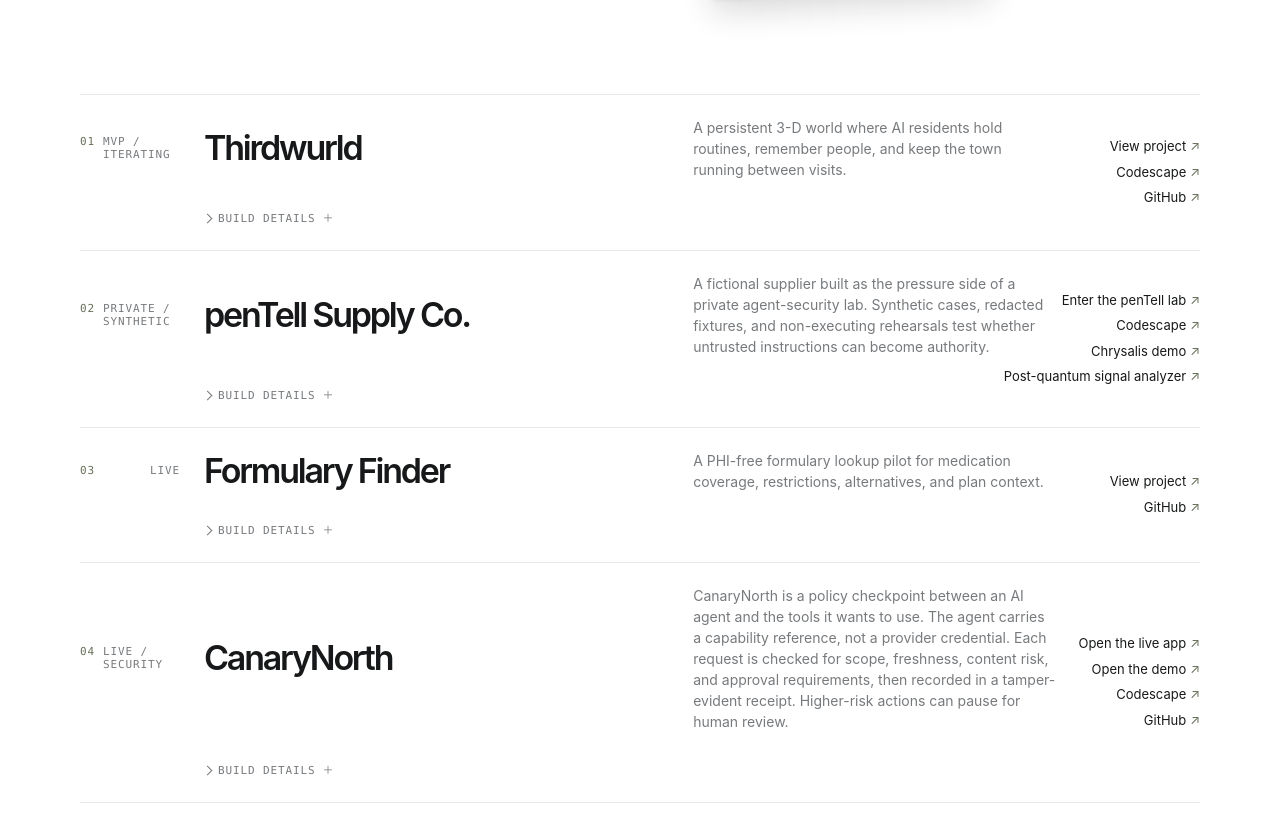
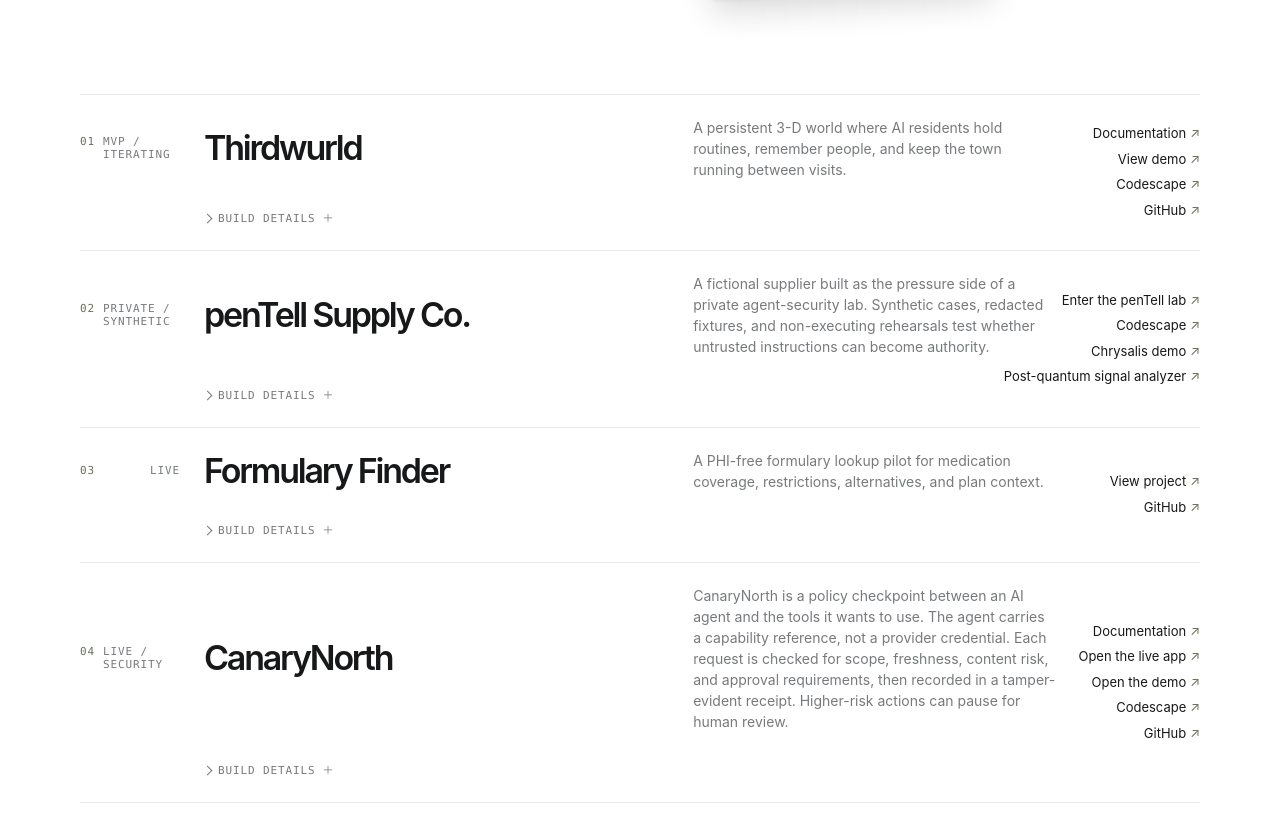
Before and after one commit to rishvaiyer/members-only, a plain HTML site: page index.html in a window 1280 px wide. Shown: the part 491-1313 px from the top of the page. Drawn offline with Linux system fonts and the light colour scheme.

Commit message:
Link project documentation from portfolio

```diff
--- a/index.html
+++ b/index.html
@@ -63,7 +63,8 @@
           <div class="project-tech" aria-label="Technologies used"><span>Three.js</span><span>React</span><span>Fastify</span><span>Postgres</span></div>
         </details>
         <div class="project-links project-links--stacked">
-          <a href="https://rishvaiyer.github.io/thirdwurld-public-demo/" target="_blank" rel="noopener">View project <span>↗</span></a>
+          <a href="https://thirdwurld-playground-production.up.railway.app/docs" target="_blank" rel="noopener">Documentation <span>↗</span></a>
+          <a href="https://rishvaiyer.github.io/thirdwurld-public-demo/" target="_blank" rel="noopener">View demo <span>↗</span></a>
           <a href="/demos/codescape/">Codescape <span>↗</span></a>
           <a href="https://github.com/rishvaiyer/thirdwurld-public-demo" target="_blank" rel="noopener">GitHub <span>↗</span></a>
         </div>
@@ -102,9 +103,10 @@
         <p>CanaryNorth is a policy checkpoint between an AI agent and the tools it wants to use. The agent carries a capability reference, not a provider credential. Each request is checked for scope, freshness, content risk, and approval requirements, then recorded in a tamper-evident receipt. Higher-risk actions can pause for human review.</p>
         <details class="project-details">
           <summary>Build details <span aria-hidden="true">＋</span></summary>
-          <div class="project-tech" aria-label="Technologies and verified scope"><span>115 active evaluator checks</span><span>Synthetic, target-free scope</span><span>Node.js</span><span>MCP</span><span>Policy as code</span><span>Postgres</span></div>
+          <div class="project-tech" aria-label="Technologies and verified scope"><span>Deny-by-default policy</span><span>Signed receipts</span><span>Synthetic, target-free scope</span><span>Node.js</span><span>MCP</span><span>Postgres</span></div>
         </details>
         <div class="project-links project-links--stacked">
+          <a href="https://context-seal-production.up.railway.app/learn.html" target="_blank" rel="noopener">Documentation <span>↗</span></a>
           <a href="https://context-seal-production.up.railway.app" target="_blank" rel="noopener">Open the live app <span>↗</span></a>
           <a href="/demos/canarynorth/">Open the demo <span>↗</span></a>
           <a href="/demos/codescape-canarynorth/">Codescape <span>↗</span></a>
```
